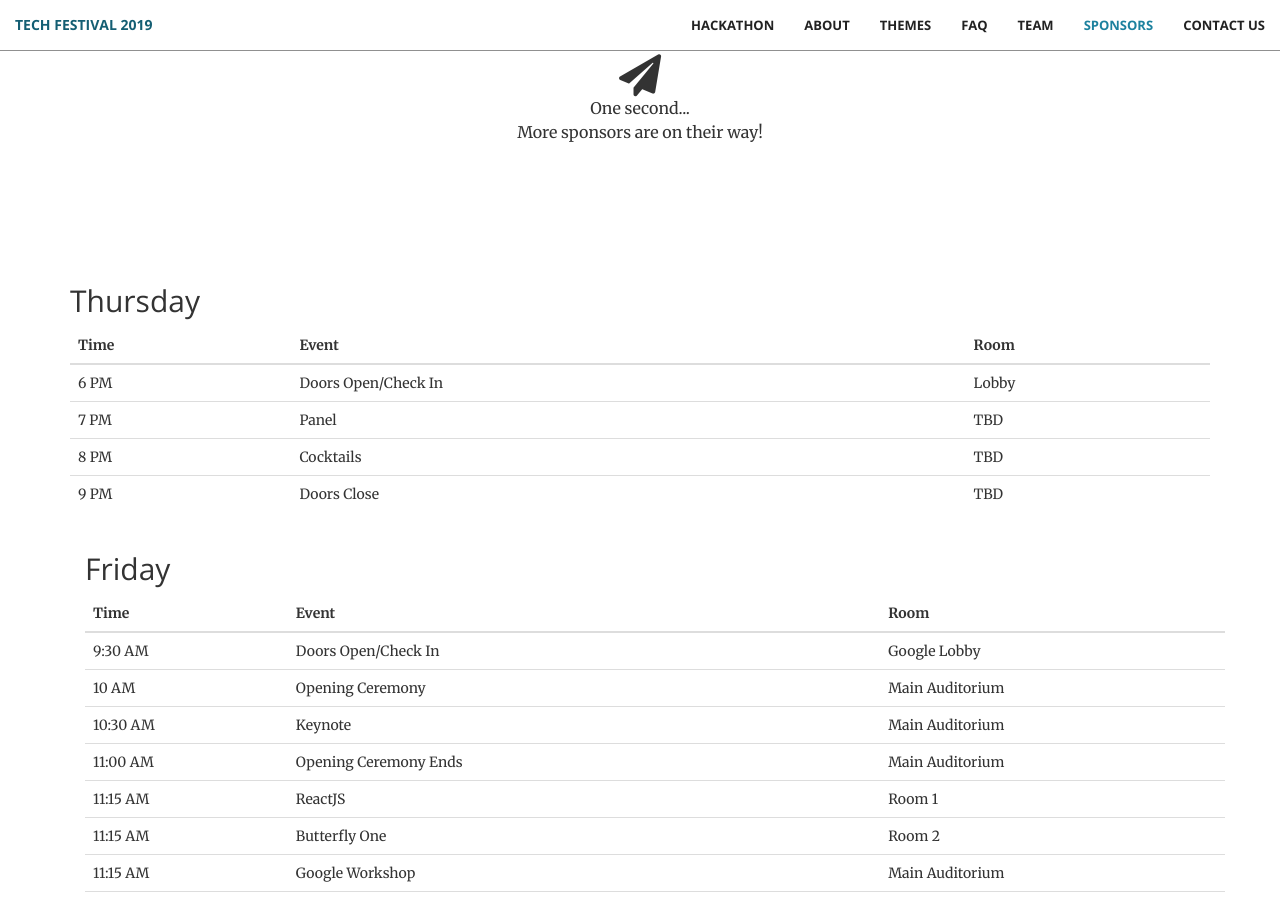
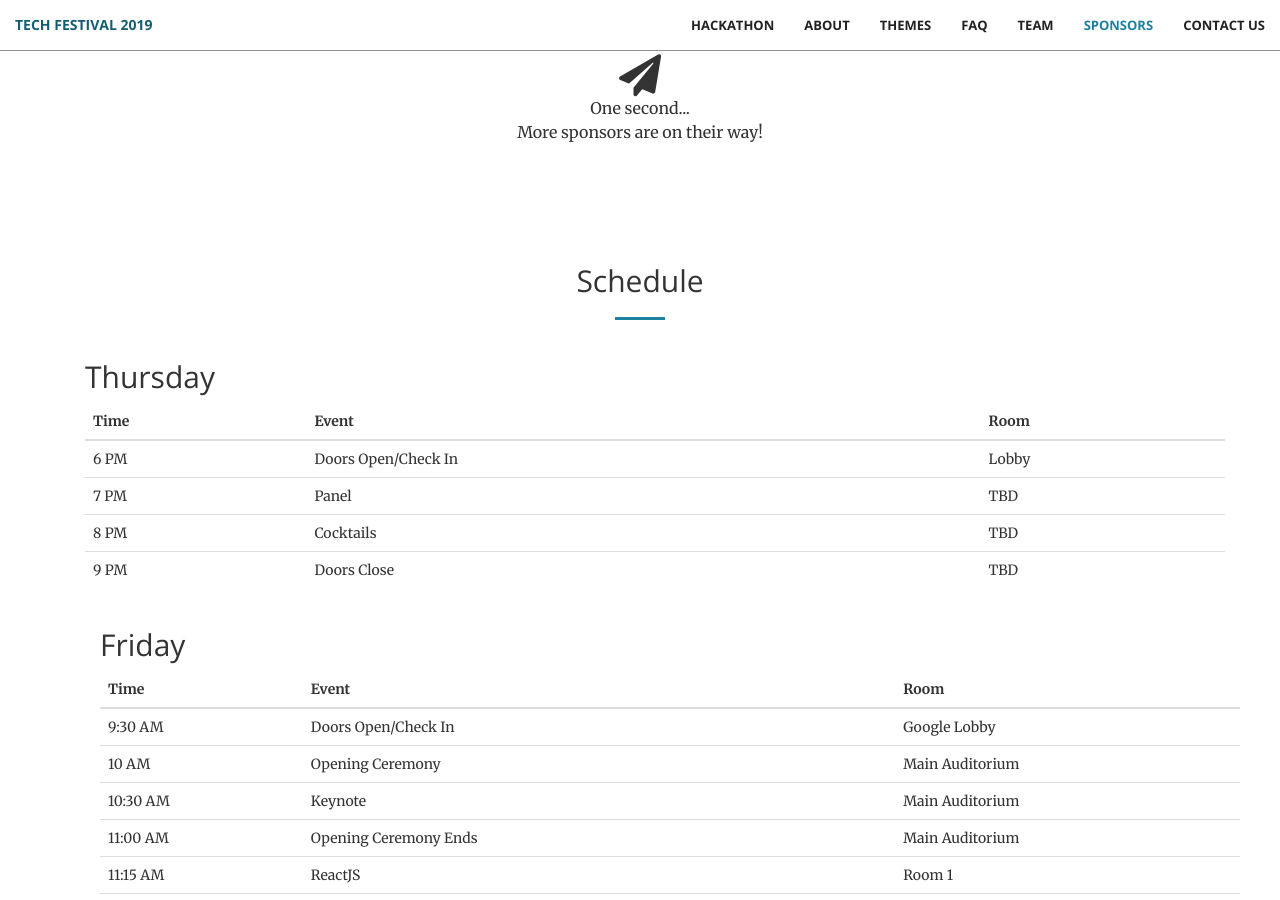
Before and after one commit to techfestivalnyc/techfestivalnyc.github.io, a Jekyll site: the page built from index.html, in a window 1280 px wide and 900 px high, scrolled down 8980 px. Built offline with Jekyll 4.4.1, drawn with Linux system fonts in a browser that asks for light colours.

Commit message:
Update schedule.html

```diff
--- a/_includes/schedule.html
+++ b/_includes/schedule.html
@@ -1,3 +1,10 @@
+    <div class="container">
+        <div class="row">
+            <div class="col-lg-8 col-lg-offset-2 text-center">
+                <h2 class="section-heading">Schedule</h2>
+                <hr class="primary">
+            </div>
+        </div>
 <!-- Thursday -->
 <div class="container">
 	<h2>Thursday</h2>
```
